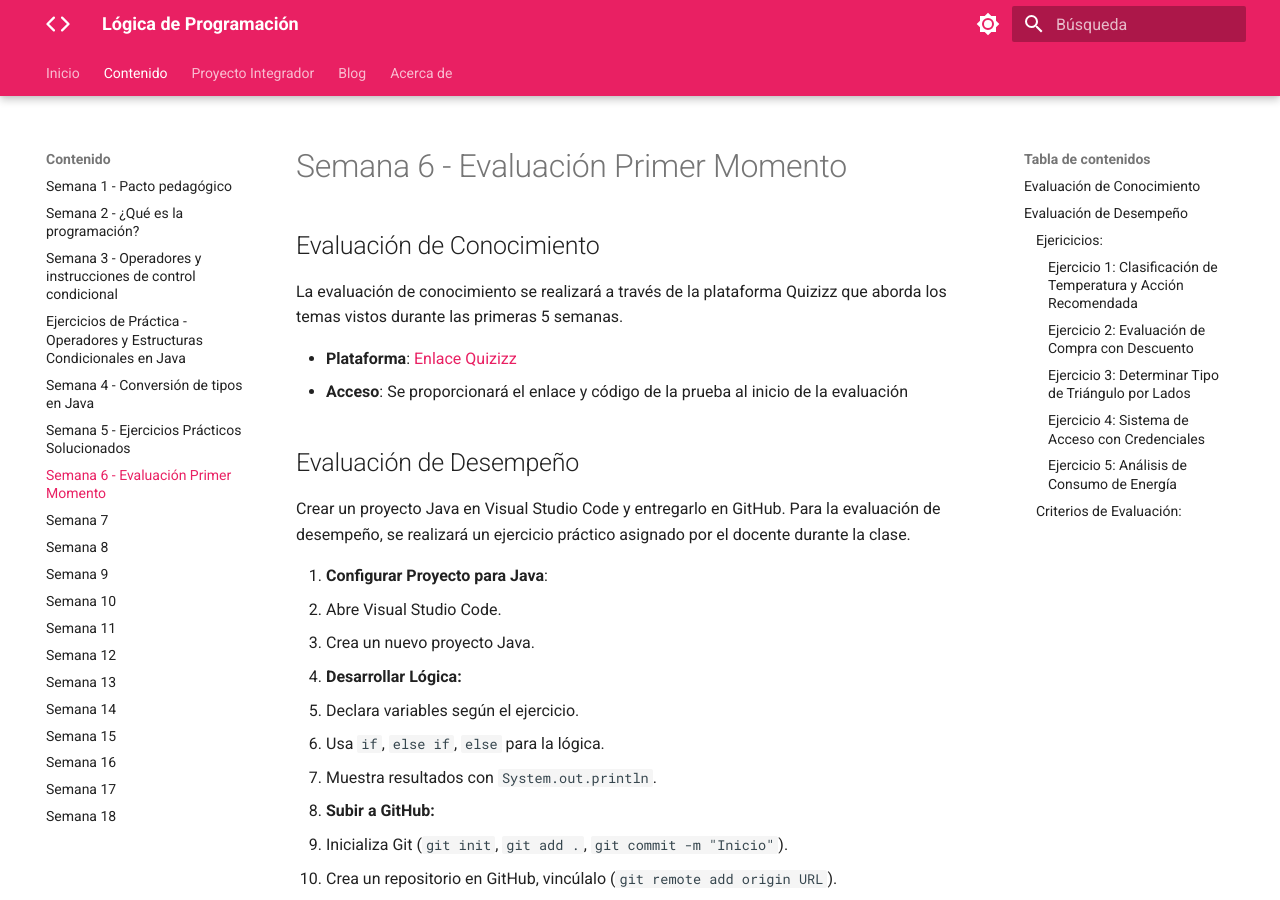
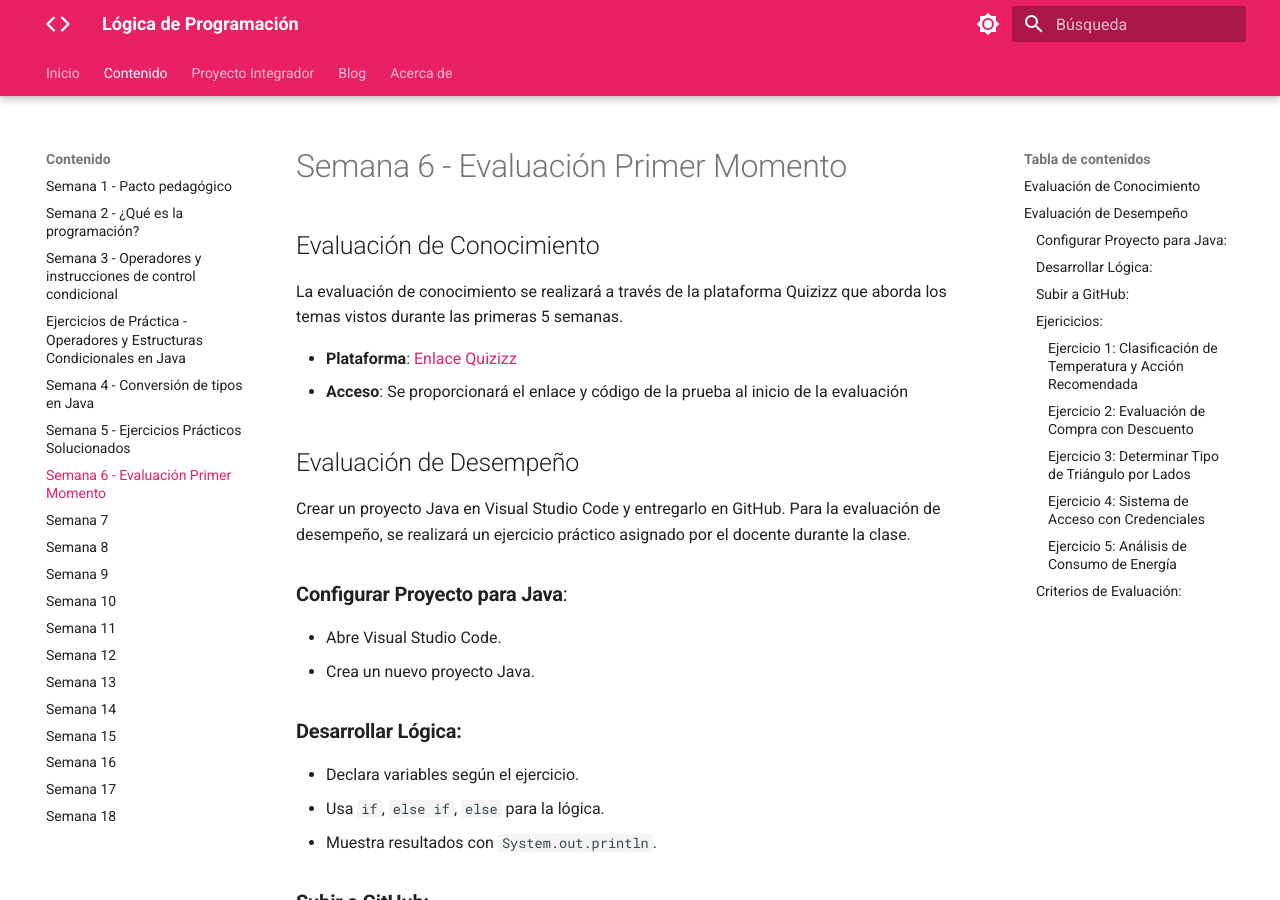
Before and after one commit to jfinfocesde/25lp, an MkDocs documentation site: the page built from docs/content/p6.md, in a window 1280 px wide and 900 px high. Built offline with MkDocs 1.6.1 and Material for MkDocs 9.7.7, drawn with Linux system fonts in a browser that asks for light colours; some of the changed lines change nothing that is shown.

Commit message:
18-03-2025

```diff
--- a/docs/content/p6.md
+++ b/docs/content/p6.md
@@ -10,16 +10,16 @@ La evaluación de conocimiento se realizará a través de la plataforma Quizizz
 
 Crear un proyecto Java en Visual Studio Code y entregarlo en GitHub. Para la evaluación de desempeño, se realizará un ejercicio práctico asignado por el docente durante la clase.
 
-1. **Configurar Proyecto para Java**:
+### **Configurar Proyecto para Java**:
    - Abre Visual Studio Code.
    - Crea un nuevo proyecto Java.
 
-2. **Desarrollar Lógica:**
+###  **Desarrollar Lógica:**
    - Declara variables según el ejercicio.
    - Usa `if`, `else if`, `else` para la lógica.
    - Muestra resultados con `System.out.println`.
 
-3. **Subir a GitHub:**
+###  **Subir a GitHub:**
    - Inicializa Git (`git init`, `git add .`, `git commit -m "Inicio"`).
    - Crea un repositorio en GitHub, vincúlalo (`git remote add origin URL`).
    - Sube (`git push -u origin main`) y entrega la URL.
```
